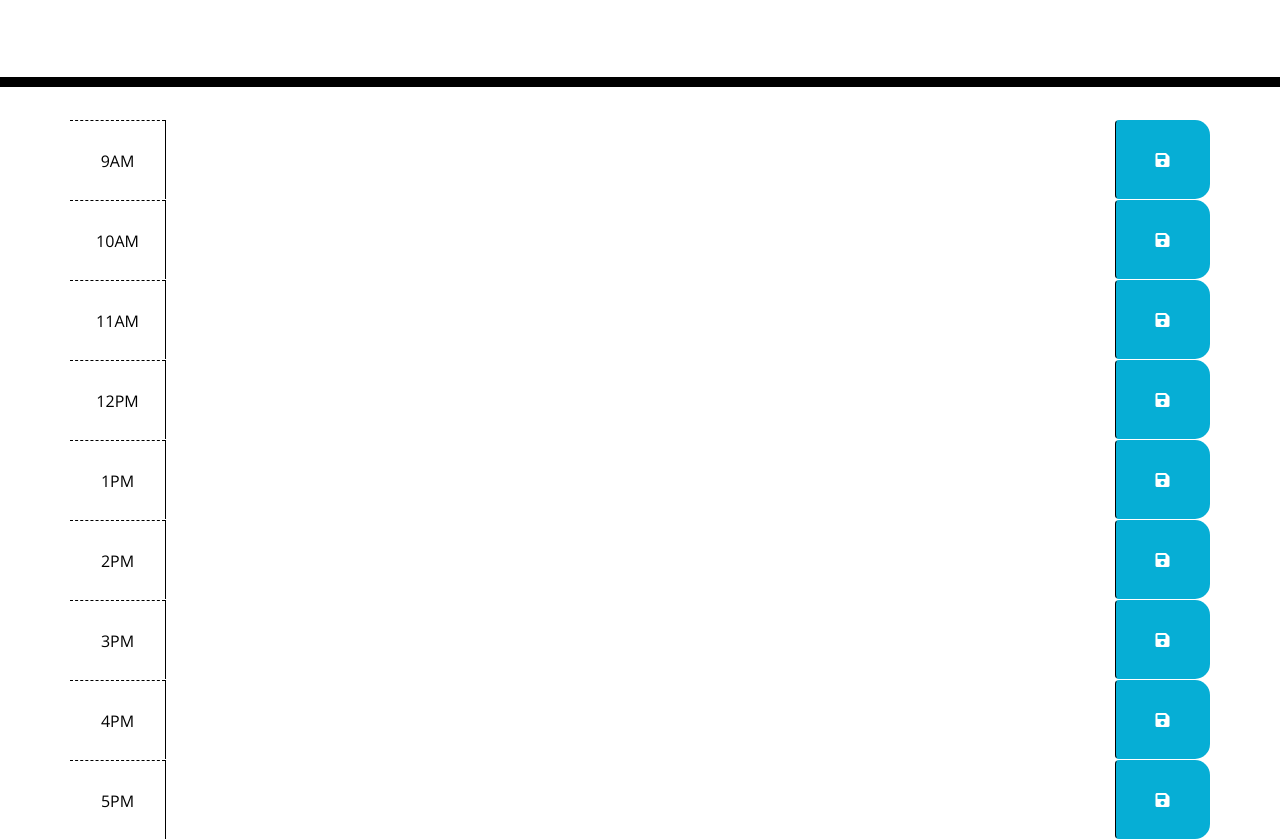
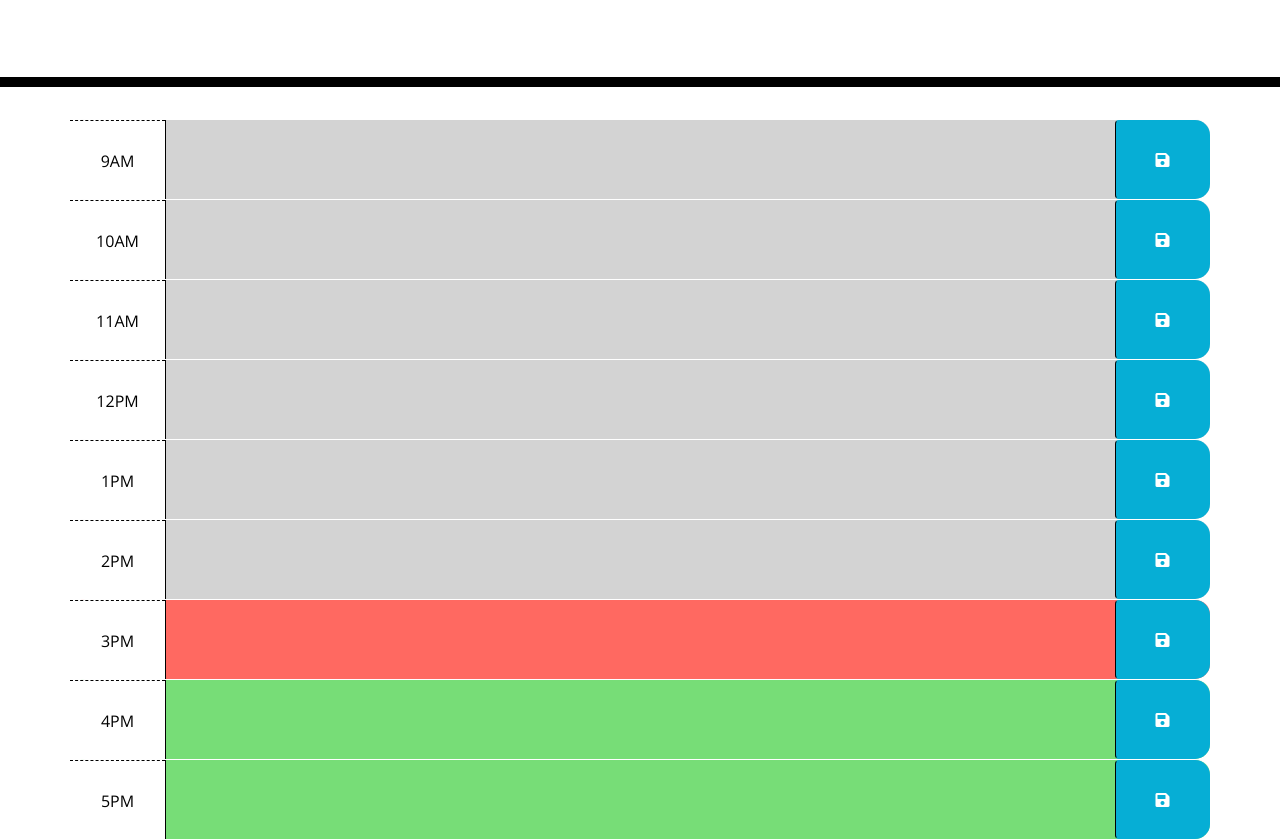
Before and after one commit to JRivera-31/day-planner, a plain HTML site: page index.html in a window 1280 px wide. Shown: the part 181-1020 px from the top of the page. Drawn offline with nearby package versions, Linux system fonts and the light colour scheme.

Commit message:
time blocks change bg color based on current time

```diff
--- a/Assets/script.js
+++ b/Assets/script.js
@@ -1,4 +1,3 @@
-var currentDay = $("#currentDay")
 var reset
 var currentDateAndTime = Date(Date.now())// exp: Fri Oct 25 2019 17:40:56 GMT-0400 (Eastern Daylight Time)
 
@@ -6,27 +5,28 @@ var currentDateAndTime = Date(Date.now())// exp: Fri Oct 25 2019 17:40:56 GMT-04
 $(document).ready(function() {
 
     function updateHours() {
-       $(".time-block").each(function() {
-             var currentHour = new Date().getHours()//Current hour in military time
+       for(var i=9; i < 18; i++) {
+        var currentHour = new Date().getHours();//Current hour in military time
+        var timeBlock = $("#hour" + i)
 
-            if($(this) < currentHour) {
-                $(this).addClass(".past")
-            } else if ($(this) === currentHour) {
-                $(this).removeClass(".past")
-                $(this).addClass(".present")
-            } else {
-                $(this).removeClass(".past")
-                $(this).removeClass(".present")
-                $(this).addClass(".future")
-            }
-            console.log(this)
-        })
+        if(i < currentHour) {
+            timeBlock.addClass("past")
+        }  else if(i === currentHour) {
+            timeBlock.removeClass("past")
+            timeBlock.addClass("present")
+        } else {
+            timeBlock.removeClass("past")
+            timeBlock.removeClass("present")
+            timeBlock.addClass("future")
+        }
+    }
 
     }
 updateHours()
+
 })
 
-// functin to update hours every 60 seconds
+// function to update hours every 60 seconds
 $(document).ready(function() {
     reset = setInterval("updateHours()", 60000)
 })
--- a/index.html
+++ b/index.html
@@ -18,7 +18,7 @@
       href="https://fonts.googleapis.com/css?family=Open+Sans&display=swap"
       rel="stylesheet"
     />
-    <link rel="stylesheet" href="/Assets/style.css" />
+    <link rel="stylesheet" href="assets/style.css" />
     <title>Work Day Scheduler</title>
   </head>
 
@@ -30,7 +30,7 @@
     </header>
     <div class="container">
       <!-- Timeblocks go here -->
-      <div id="hour-9" class="row time-block">
+      <div id="hour9" class="row time-block">
         <div class="col-md-1 hour">
           9AM
         </div>
@@ -38,7 +38,7 @@
         </textarea>
         <button class="btn saveBtn col-md-1"><i class="fas fa-save"></i></button>
       </div>
-      <div id="hour-10" class="row time-block">
+      <div id="hour10" class="row time-block">
         <div class="col-md-1 hour">
           10AM
         </div>
@@ -46,7 +46,7 @@
         </textarea>
         <button class="btn saveBtn col-md-1"><i class="fas fa-save"></i></button>
       </div>
-      <div id="hour-11" class="row time-block">
+      <div id="hour11" class="row time-block">
         <div class="col-md-1 hour">
           11AM
         </div>
@@ -54,7 +54,7 @@
         </textarea>
         <button class="btn saveBtn col-md-1"><i class="fas fa-save"></i></button>
       </div>
-      <div id="hour-12" class="row time-block">
+      <div id="hour12" class="row time-block">
         <div class="col-md-1 hour">
           12PM
         </div>
@@ -62,7 +62,7 @@
         </textarea>
         <button class="btn saveBtn col-md-1"><i class="fas fa-save"></i></button>
       </div>
-      <div id="hour-13" class="row time-block">
+      <div id="hour13" class="row time-block">
         <div class="col-md-1 hour">
           1PM
         </div>
@@ -70,7 +70,7 @@
         </textarea>
         <button class="btn saveBtn col-md-1"><i class="fas fa-save"></i></button>
       </div>
-      <div id="hour-14" class="row time-block">
+      <div id="hour14" class="row time-block">
         <div class="col-md-1 hour">
           2PM
         </div>
@@ -78,7 +78,7 @@
         </textarea>
         <button class="btn saveBtn col-md-1"><i class="fas fa-save"></i></button>
       </div>
-      <div id="hour-15" class="row time-block">
+      <div id="hour15" class="row time-block">
         <div class="col-md-1 hour">
           3PM
         </div>
@@ -86,7 +86,7 @@
         </textarea>
         <button class="btn saveBtn col-md-1"><i class="fas fa-save"></i></button>
       </div>
-      <div id="hour-16" class="row time-block">
+      <div id="hour16" class="row time-block">
         <div class="col-md-1 hour">
           4PM
         </div>
@@ -94,7 +94,7 @@
         </textarea>
         <button class="btn saveBtn col-md-1"><i class="fas fa-save"></i></button>
       </div>
-      <div id="hour-17" class="row time-block">
+      <div id="hour17" class="row time-block">
         <div class="col-md-1 hour">
           5PM
         </div>
@@ -105,6 +105,6 @@
 
     <script src="https://code.jquery.com/jquery-3.4.1.min.js"></script>
     <script src="https://cdnjs.cloudflare.com/ajax/libs/moment.js/2.24.0/moment.min.js"></script>
-    <script src="/Assets/script.js"></script>
+    <script src="assets/script.js"></script>
   </body>
 </html>
```
